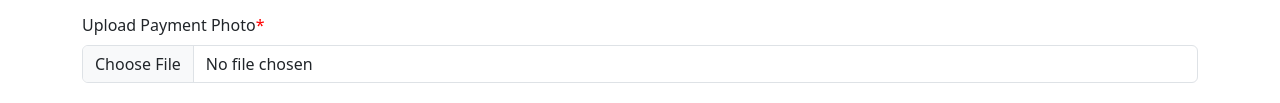
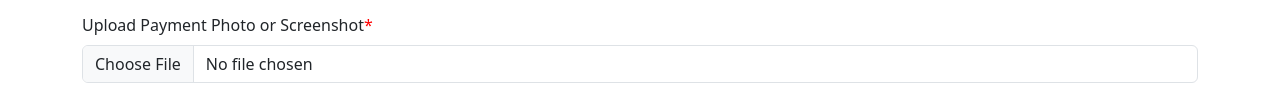
Before and after one commit to Surajshrestha1-tech/shresthatech, a plain HTML site: page load.html in a window 1280 px wide. Shown: the part 1103-1206 px from the top of the page. Drawn offline with nearby package versions, Linux system fonts and the light colour scheme.

Commit message:
adding screenshot

```diff
--- a/load.html
+++ b/load.html
@@ -150,7 +150,7 @@
               </div>
             </div>
           </div>
-          <label for="paymentPhoto" class="form-label">Upload Payment Photo<span style="color: red">*</span></label>
+          <label for="paymentPhoto" class="form-label">Upload Payment Photo or Screenshot<span style="color: red">*</span></label>
           <input type="file" class="form-control" id="paymentPhoto" accept="image/*" required />
         </div>
 
```
